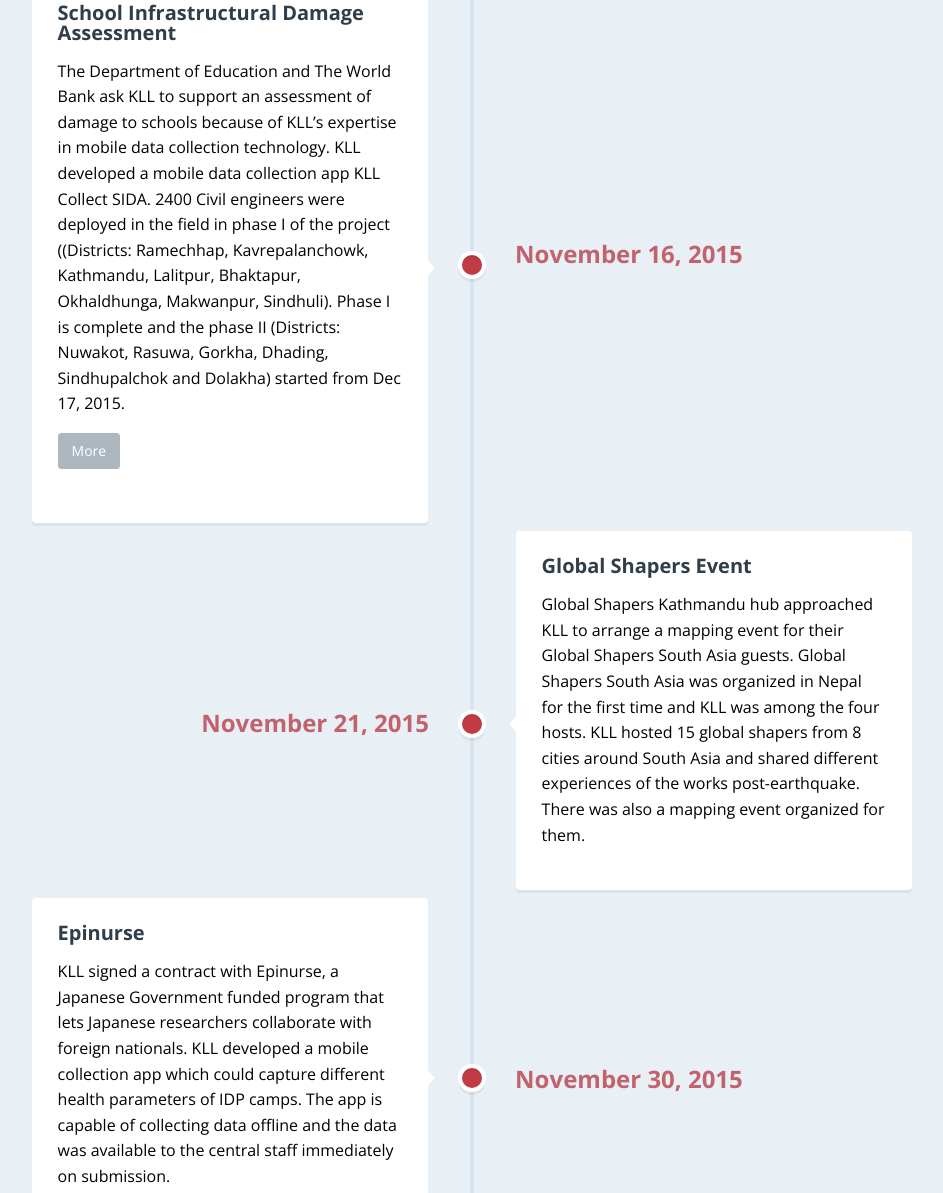
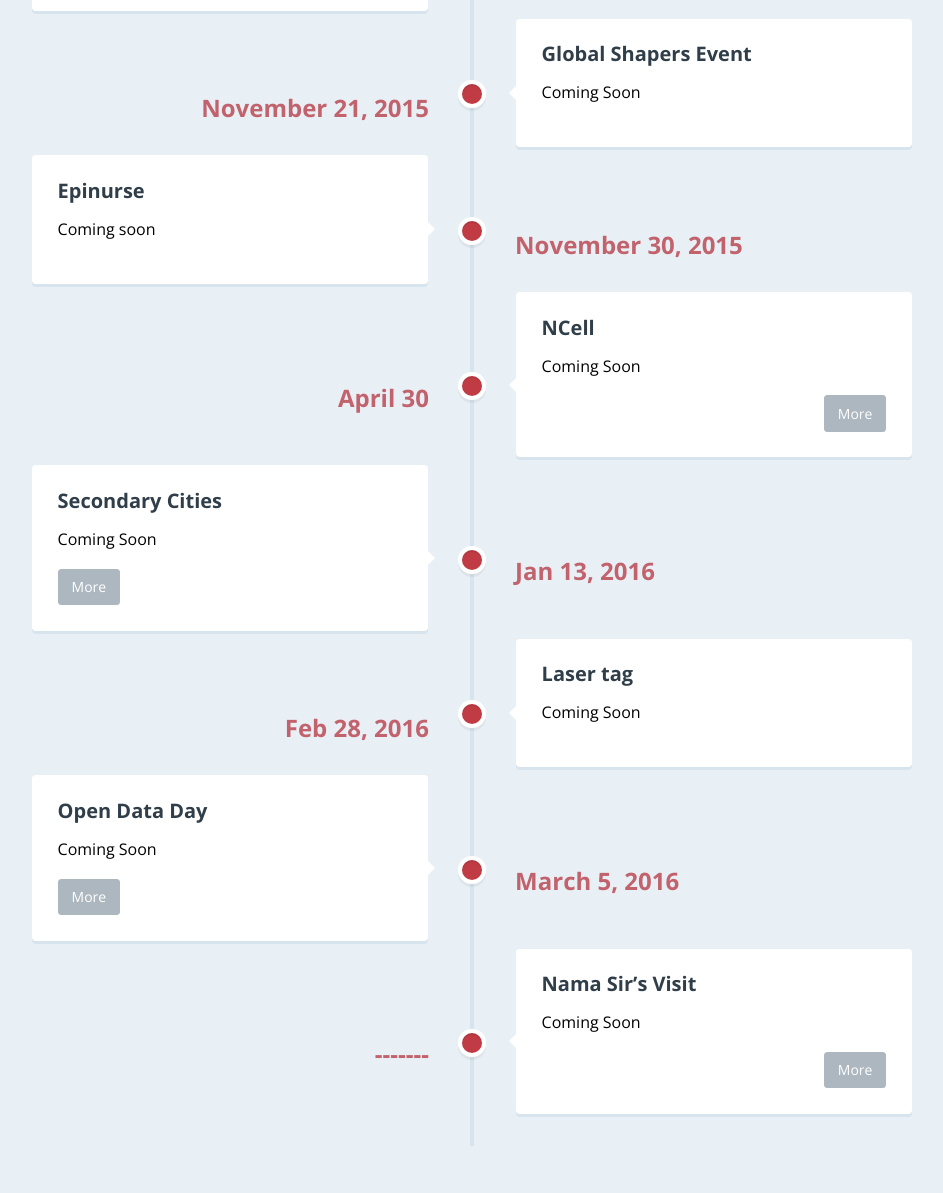
Before and after one commit to MeghaStha/timeline-sixmonths-CBS, a plain HTML site: page index.html in a window 1280 px wide. Shown: the part 866-2059 px from the top of the page, without its empty margins (168-1111 px from the left). Drawn offline with nearby package versions, Linux system fonts and the light colour scheme; a web font is replaced by a local one.

Commit message:
Second changes

```diff
--- a/index.html
+++ b/index.html
@@ -26,7 +26,7 @@
 
 			<div class="cd-timeline-content">
 				<h2>National Housing Reconstruction Program</h2>
-				<p>KLL signs the contract with UNOPS to assist Nepal Government collect the data for National Housing Reconstruction Program. KLL developed an app called HRD Collect which is used by 1600 engineers in 14 earthquake affected districts. They are collecting building damage data, socio-economic data and demographic data.</p>
+				<p>Coming Soon</p>
 				<a href="http://www.nytimes.com/2015/04/26/world/asia/nepal-earthquake-katmandu.html " class="cd-read-more">More</a>
 				<span class="cd-date">October 2015</span>
 			</div> <!-- cd-timeline-content -->
@@ -52,7 +52,7 @@
 
 			<div class="cd-timeline-content">
 				<h2>School Infrastructural Damage Assessment </h2>
-				<p>The Department of Education and The World Bank ask KLL to support an assessment of damage to schools because of KLL’s expertise in mobile data collection technology. KLL developed a mobile data collection app KLL Collect SIDA. 2400 Civil engineers were deployed in the field in phase I of the project ((Districts: Ramechhap, Kavrepalanchowk, Kathmandu, Lalitpur, Bhaktapur, Okhaldhunga, Makwanpur, Sindhuli). Phase I is complete and the phase II (Districts: Nuwakot, Rasuwa, Gorkha, Dhading, Sindhupalchok and Dolakha) started from Dec 17, 2015.</p>
+				<p>Coming Soon</p>
 				<a href="https://hotosm.org/projects/nepal_2015_earthquake_response" class="cd-read-more">More</a><br><br><br><br>
 				<!--<h2>KLL Establishes Contact with the Nepal Army</h2>
 				<p>KLL begins coordinating with the Nepal Army. The Army asks KLL for OpenStreetMap data about Internally Displaced Person (IDP) camps. Emphasizing the importance of maps in times of disaster, the army also asks KLL for maps of the affected districts.</p>-->
@@ -67,7 +67,7 @@
 
 			<div class="cd-timeline-content">
 				<h2>Global Shapers Event</h2>
-				<p>Global Shapers Kathmandu hub approached KLL to arrange a mapping event for their Global Shapers South Asia guests. Global Shapers South Asia was organized in Nepal for the first time and KLL was among the four hosts. KLL hosted 15 global shapers from 8 cities around South Asia and shared different experiences of the works post-earthquake. There was also a mapping event organized for them. </p>
+				<p>Coming Soon </p>
 				<span class="cd-date">November 21, 2015</span>
 			</div> <!-- cd-timeline-content -->
 		</div> <!-- cd-timeline-block -->
@@ -78,7 +78,7 @@
 
 			<div class="cd-timeline-content">
 				<h2>Epinurse</h2>
-				<p>KLL signed a contract with Epinurse, a Japanese Government funded program that lets Japanese researchers collaborate with foreign nationals. KLL developed a mobile collection app which could capture different health parameters of IDP camps. The app is capable of collecting data offline and the data was available to the central staff immediately on submission.</p>
+				<p>Coming soon</p>
 				<!--<a href="http://kathmandulivinglabs.org/blog/nepal-earthquake-report-from-openstreetmaps-situation-room-day-5-april-30/" class="cd-read-more">More</a>-->
 				<span class="cd-date">November 30, 2015</span>
 			</div> <!-- cd-timeline-content -->
@@ -103,7 +103,7 @@
 
 			<div class="cd-timeline-content">
 				<h2>Secondary Cities</h2>
-				<p>Pokhara was selected among the four cities for the Secondary Cities project and KLL, from Nepal, will lead this project. KLL will reflect and apply the learnings of the post-earthquake work and prepare Pokhara are any kind of disaster in the field of data and information. A three day national level workshop “Learning from the April 25 Earthquake to Prepare for Future Disasters: Creating an Open Map Infrastructure in Pokhara” brought local people from diverse background into a common platform where they shared their knowledge, experiences and built up a network as a foundation of future works together.
+				<p>Coming Soon
 </p>
 				<a href="http://kathmandulivinglabs.github.io/quake-maps/" class="cd-read-more">More</a>
 				<span class="cd-date">Jan 13, 2016</span>
@@ -119,7 +119,7 @@
 
 			<div class="cd-timeline-content">
 				<h2>Laser tag</h2>
-				<p>As a break KLL organized a laser tag event for its team mates. Everyone enjoyed a lot and help develop a stronger bond among the team members.</p>
+				<p>Coming Soon</p>
 				<!--<a href="http://nitc.gov.np/eq/casualties/" class="cd-read-more">More</a><br><br><br><br>-->
 				<span class="cd-date">Feb 28, 2016</span>
 			</div> <!-- cd-timeline-content -->
@@ -133,7 +133,7 @@
 			<div class="cd-timeline-content">
 
 				<h2>Open Data Day</h2>
-				<p>KLL co-organised Open Data Day in Pokhara in collaboration with GESAN, student club at Western Regional College and Research Management Unit, Tribhuwan University. There were talk sessions (Dr. Nama Raj Budhathoki, Dr. Swarnim Wagle and Hon. Mr. Rabindra Adhikari) followed by mapathon, data expedition and geocaching running in parallel. This one day event hosted around 300 participants. This was the first time Open Data Day was celebrated in Pokhara.</p>
+				<p>Coming Soon</p>
 				<a href="http://setopati.com/bichar/27922/" class="cd-read-more">More</a>
 				<span class="cd-date">March 5, 2016</span>
 			</div> <!-- cd-timeline-content -->
```
